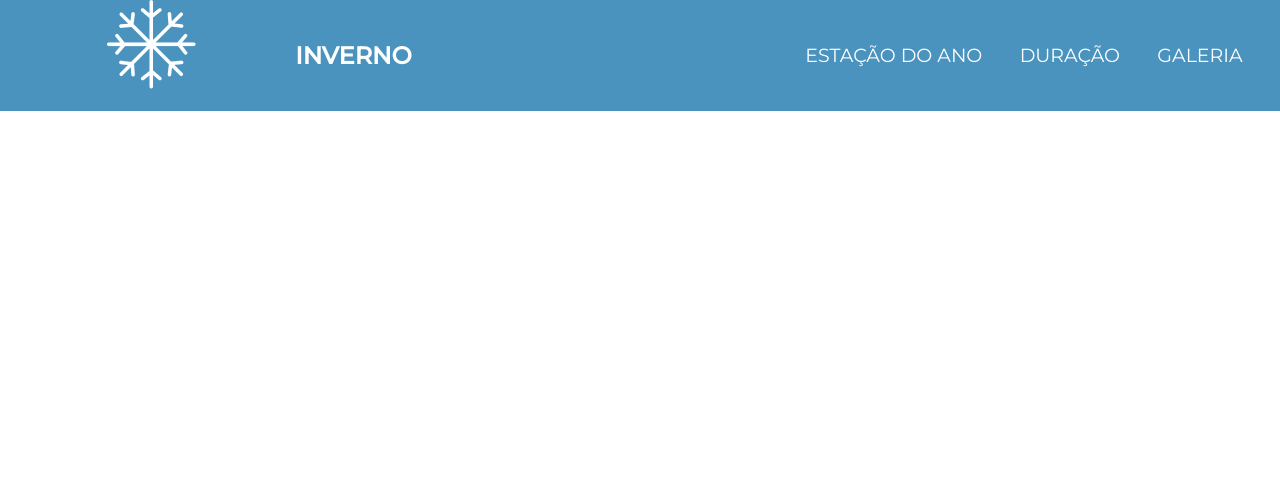
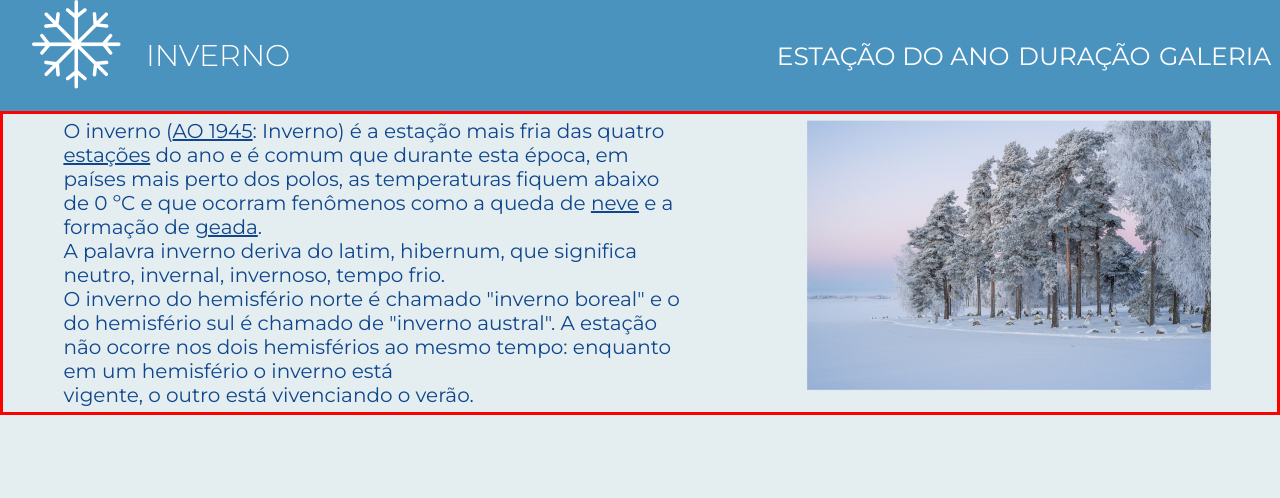
Before and after one commit to pliniogoncalves/vnw-Desafio-03, a plain HTML site: page index.html in a window 1280 px wide. Drawn offline with Linux system fonts and the light colour scheme.

Commit message:
finalizando a primeira parte da  main

```diff
--- a/index.html
+++ b/index.html
@@ -22,7 +22,16 @@
             </ul>
         </nav>
     </header>
-    <main></main>
+    <main>
+        <section class="section-main1">
+            <p>
+                O inverno (<u>AO 1945</u>: Inverno) é a estação mais fria das quatro<br> <u>estações</u> do ano e é comum que durante esta época, em<br> países mais perto dos polos, as temperaturas fiquem abaixo<br> de 0 ºC e que ocorram fenômenos como a queda de <u>neve</u> e a<br> formação de <u>geada</u>.<br>
+                A palavra inverno deriva do latim, hibernum, que significa<br> neutro, invernal, invernoso, tempo frio.<br>
+                O inverno do hemisfério norte é chamado "inverno boreal" e o<br> do hemisfério sul é chamado de "inverno austral". A estação<br> não ocorre nos dois hemisférios ao mesmo tempo: enquanto<br> em um hemisfério o inverno está<br> vigente, o outro está vivenciando o verão.
+            </p>
+            <img src="imagens/inverno1.png" alt="inverno 1">
+        </section>
+    </main>
     <footer></footer>
 </body>
 </html>
--- a/style.css
+++ b/style.css
@@ -9,9 +9,11 @@
 body{
     height: 100vh;
     background-size: cover;
+    background-color:#E4EEF1;
 }
 
 header{
+    /* border: solid red; */
     display: flex;
     align-items: center;
     justify-content: space-between;
@@ -21,9 +23,9 @@ header{
 }
 
 .section-header{
+    /* border: solid red; */
     display: flex;
     align-items: center;
-    justify-content: space-evenly;
     width: 38vw;
 }
 
@@ -32,10 +34,24 @@ header{
     list-style: none;
     width: 40vw;
     justify-content: space-evenly;
-    font-size: 19px;
+    font-size: 25px;
 }
 
-.h2-hedaer{
+.h2-header{
     font-weight: 300;
-    font-size: 19px;
+    font-size: 30px;
 }
+
+main{
+    font-family: 'Montserrat', sans-serif;
+}
+
+.section-main1{
+    border: solid red;
+    display: flex;
+    align-items: center;
+    justify-content: space-around;
+    height: 38vh;
+    color:#0F468C;
+    font-size: 20px;
+}
```
